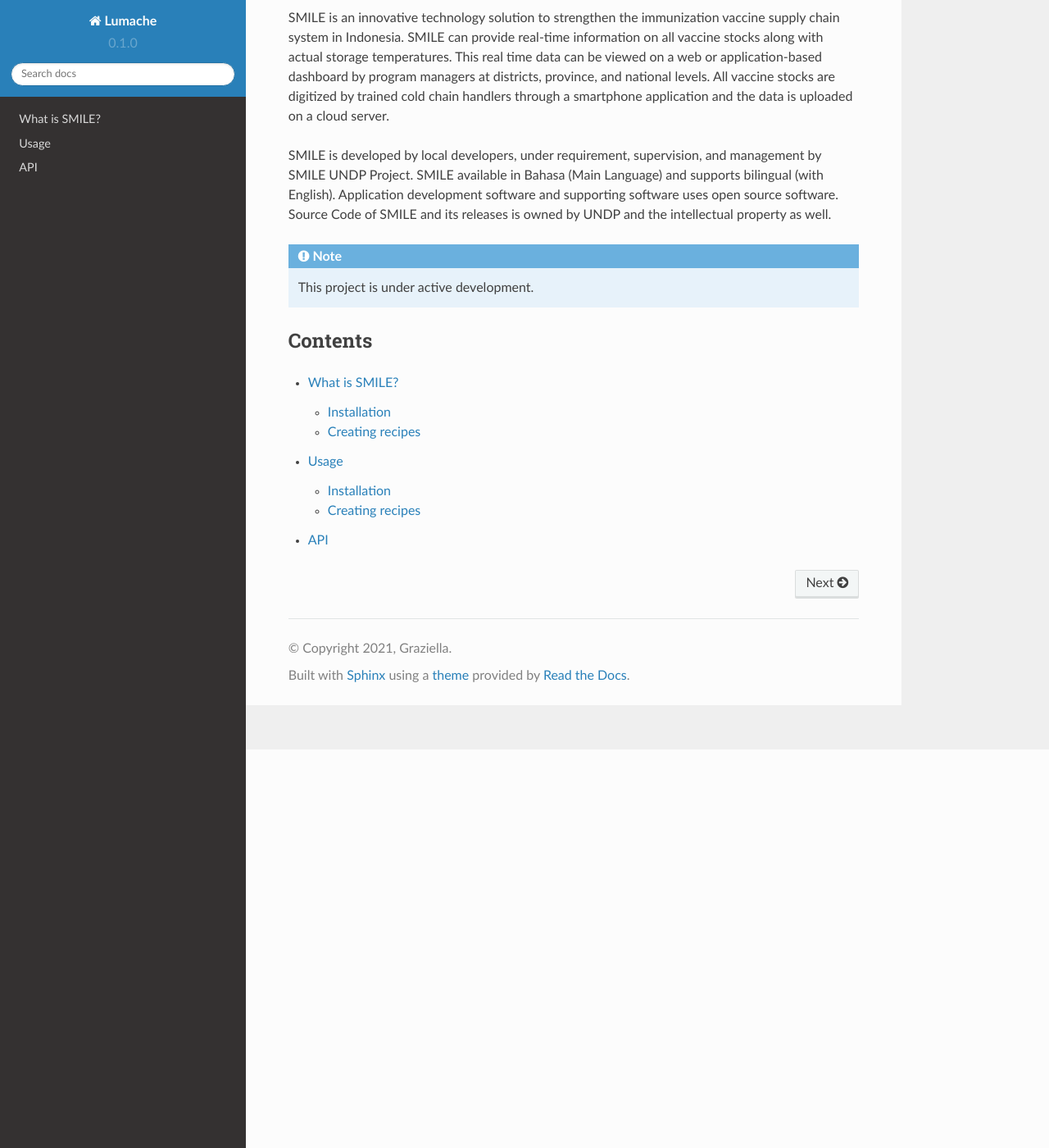
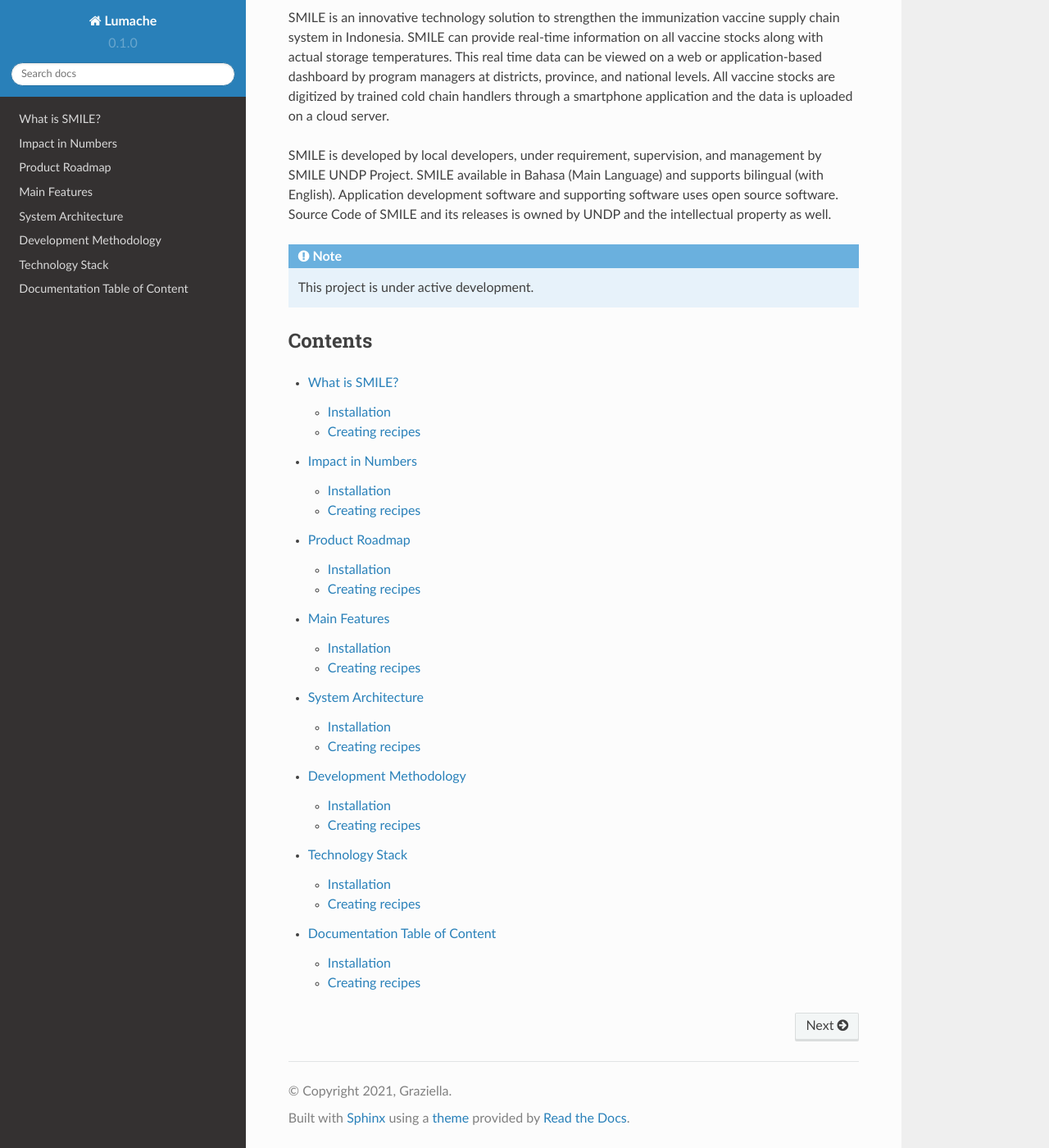
Before and after one commit to bigza/smile-documentation, a Sphinx documentation site: the page built from docs/source/index.rst, in a window 1280 px wide and 1400 px high, scrolled down 486 px. Shown: the whole window at 82% size. Built offline with Sphinx 7.4.7 and the Read the Docs theme 2.0.0, drawn with Linux system fonts in a browser that asks for light colours.

Commit message:
Update index.rst

```diff
--- a/docs/source/index.rst
+++ b/docs/source/index.rst
@@ -27,5 +27,10 @@ Contents
 .. toctree::
 
    what
-   usage
-   api
+   impact
+   roadmap
+   features
+   architecture
+   methodology
+   stack
+   documentation
```
